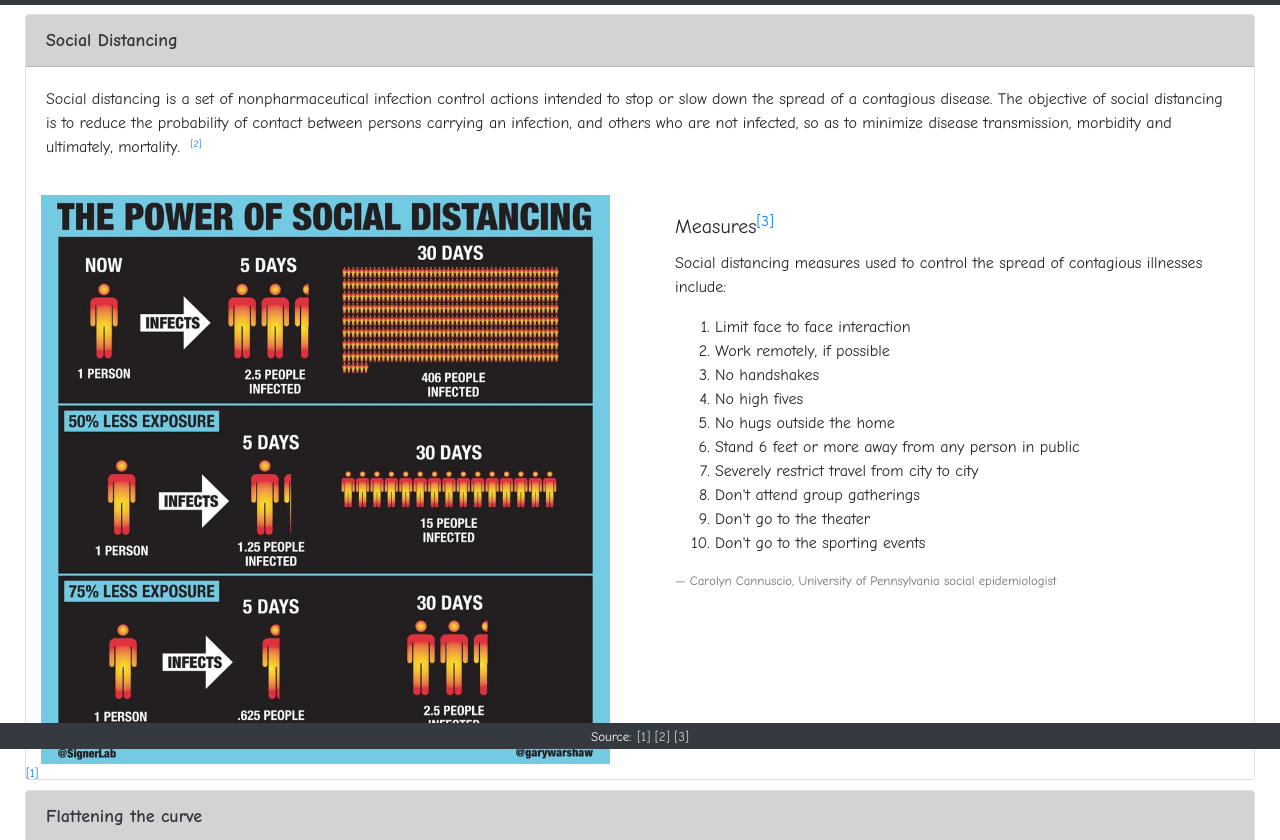
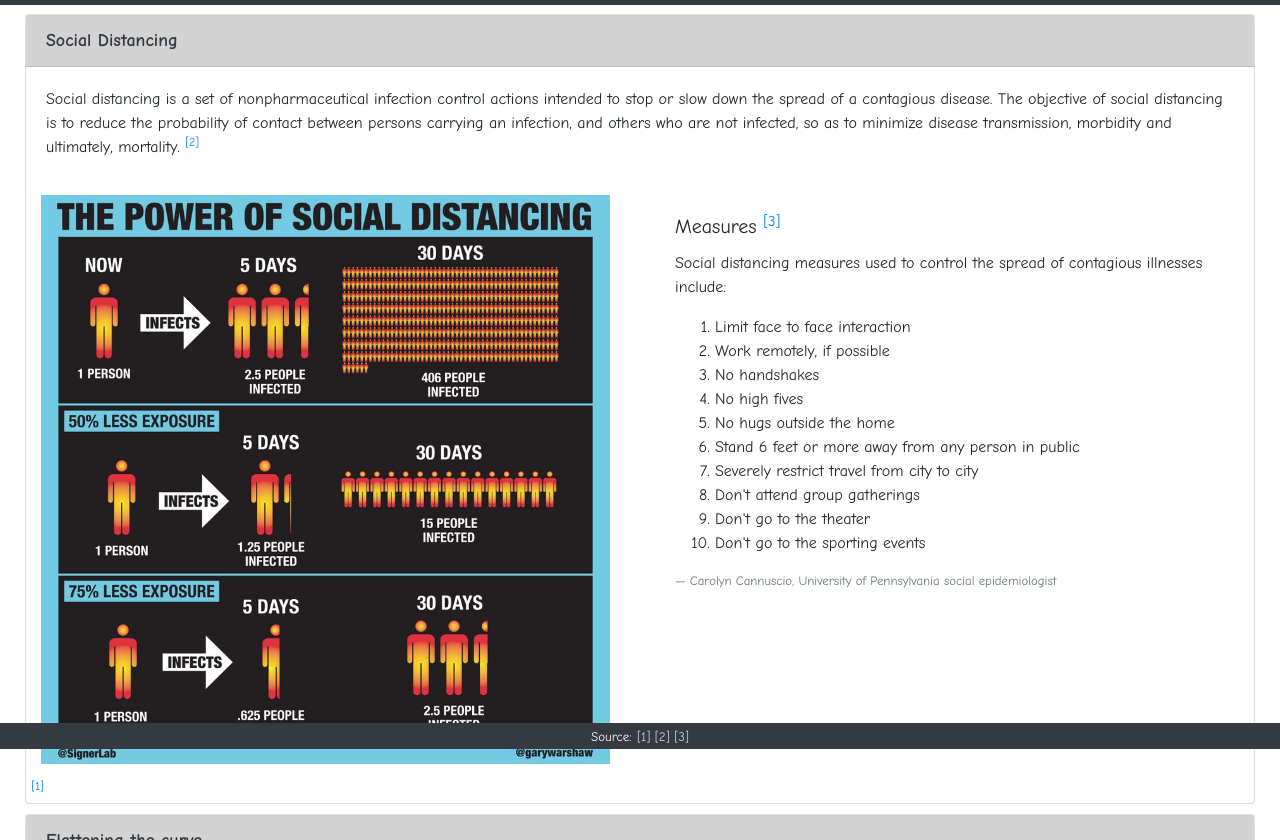
Before and after one commit to yogeshsingh101200/covid19, a plain HTML site: page stop.html in a window 1280 px wide. Shown: the part 51-891 px from the top of the page. Drawn offline with nearby package versions, Linux system fonts and the light colour scheme.

Commit message:
minor fix

```diff
--- a/stop.html
+++ b/stop.html
@@ -71,12 +71,7 @@
             <div class="col-12">
                 <div class="card-body">
                     <p class="card-text">
-                        Social distancing is a set of nonpharmaceutical infection control actions intended to stop or slow down the spread of a contagious disease. The objective of social distancing is to reduce the probability of contact between persons carrying an infection, and others who are not infected, so as to minimize disease transmission, morbidity and ultimately, mortality.&nbsp;
-                        <small class="source-link">
-                            <sup>
-                                <a href="https://en.wikipedia.org/wiki/Social_distancing" target="_blank">[2]</a>
-                            </sup>
-                        </small>
+                        Social distancing is a set of nonpharmaceutical infection control actions intended to stop or slow down the spread of a contagious disease. The objective of social distancing is to reduce the probability of contact between persons carrying an infection, and others who are not infected, so as to minimize disease transmission, morbidity and ultimately, mortality.&nbsp;<sup><a href="https://en.wikipedia.org/wiki/Social_distancing" target="_blank">[2]</a></sup>
                     </p>
                     </p>
                 </div>
@@ -84,12 +79,11 @@
         </div>
         <div class="row">
             <div class="col-md-6">
-                <img src="imgs/ETZviurUUAIS3-y.jpeg" class="card-img" alt="">
-                <sup><a href="https://twitter.com/GaryWarshaw/status/1240302653764059136" target="_blank">[1]</a></sup>
+                <img src="imgs/ETZviurUUAIS3-y.jpeg" class="card-img" alt="">&nbsp;<sup><a href="https://twitter.com/GaryWarshaw/status/1240302653764059136" target="_blank">[1]</a></sup>
             </div>
             <div id="measures" class="col-md-6">
                 <div class="card-body">
-                    <h5 class="card-title">Measures<sup><a href="https://youtu.be/h9d86ocFlxE" target="_blank">[3]</a></sup></h5>
+                    <h5 class="card-title">Measures&nbsp;<sup><a href="https://youtu.be/h9d86ocFlxE" target="_blank">[3]</a></sup></h5>
                     <p class="card-text">Social distancing measures used to control the spread of contagious illnesses include:</p>
                     <ol class="card-text">
                         <li>Limit face to face interaction</li>
@@ -124,7 +118,7 @@
             <div class="col-md-6">
                 <div class="card-body">
                     <p class="card-text">
-                        Preventing a sharp peak of infections, known as flattening the epidemic curve, keeps healthcare services from being overwhelmed, and also provides more time for a vaccine/treatment to be developed. Spreading the infections over a longer time frame allows healthcare services to better manage the volume of patients. <sup><a href="https://en.wikipedia.org/wiki/Social_distancing" target="_blank">[2]</a></sup>
+                        Preventing a sharp peak of infections, known as flattening the epidemic curve, keeps healthcare services from being overwhelmed, and also provides more time for a vaccine/treatment to be developed. Spreading the infections over a longer time frame allows healthcare services to better manage the volume of patients.&nbsp;<sup><a href="https://en.wikipedia.org/wiki/Social_distancing" target="_blank">[2]</a></sup>
                     </p>
                 </div>
             </div>
```
